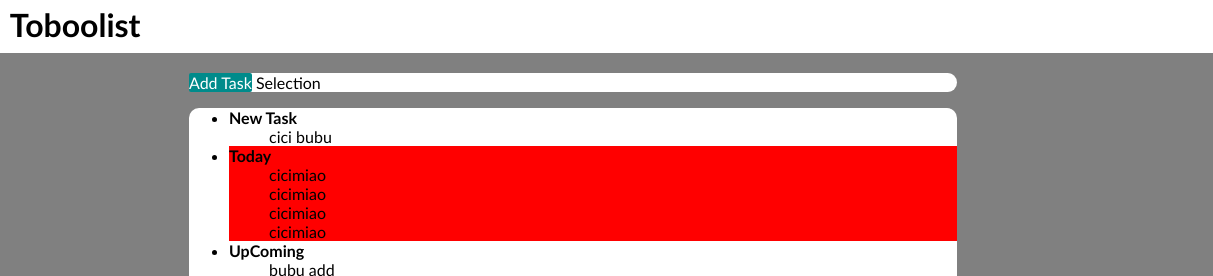
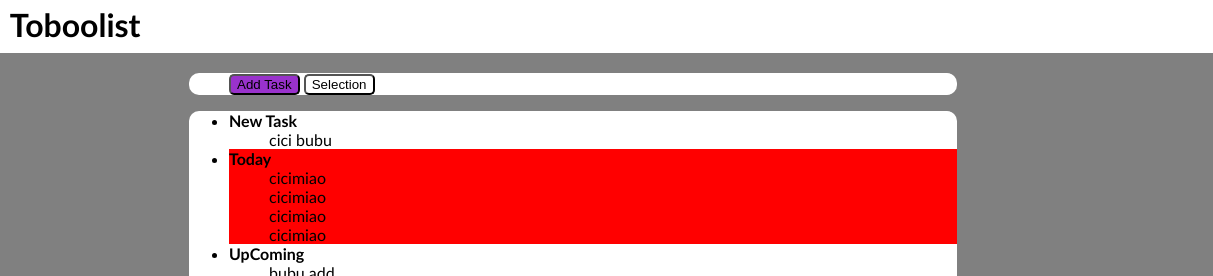
Before and after one commit to frame88/html-css-toboolist, a plain HTML site: page index.html in a window 1280 px wide. Shown: the top 276 px of the page, 67-1280 px from the left. Drawn offline with Linux system fonts and the light colour scheme.

Commit message:
button adjust, mod indentazione con ul

```diff
--- a/index.html
+++ b/index.html
@@ -18,13 +18,16 @@
 
     <main>
         <!-- "add task","selection" -->
-        <div class="duepulsanti">
-            <span id="addtask">Add Task</span>
-            <span id="selection">Selection</span>
+        <div class="box-1">
+            <ul>
+                            <button id="addtask">Add Task</button>
+                            <button id="selection">Selection</button>
+
+            </ul>
         </div>
 
         <!-- to do list in varie ul -->
-        <div class="listodo">
+        <div class="box-2">
             <ul>
                 <li id="newtask"><strong>New Task</strong>
                     <ul>cici bubu</ul>
--- a/style.css
+++ b/style.css
@@ -26,7 +26,7 @@ header {
     font-size: 200%;
 }
 
-.duepulsanti {
+.box-1 {
     background: white;
     width: 60%;
     height: 15%;
@@ -37,12 +37,17 @@ header {
 }
 
 #addtask {
-    background: darkcyan;
-    color: white;
-    border-radius: 2px;
+    background: darkorchid;
+    border-radius: 5px;
 }
 
-.listodo{
+#selection {
+    background: white;
+    border-radius: 5px;
+}
+
+
+.box-2{
     background: white;
     width: 60%;
     height: 90vh;
```
